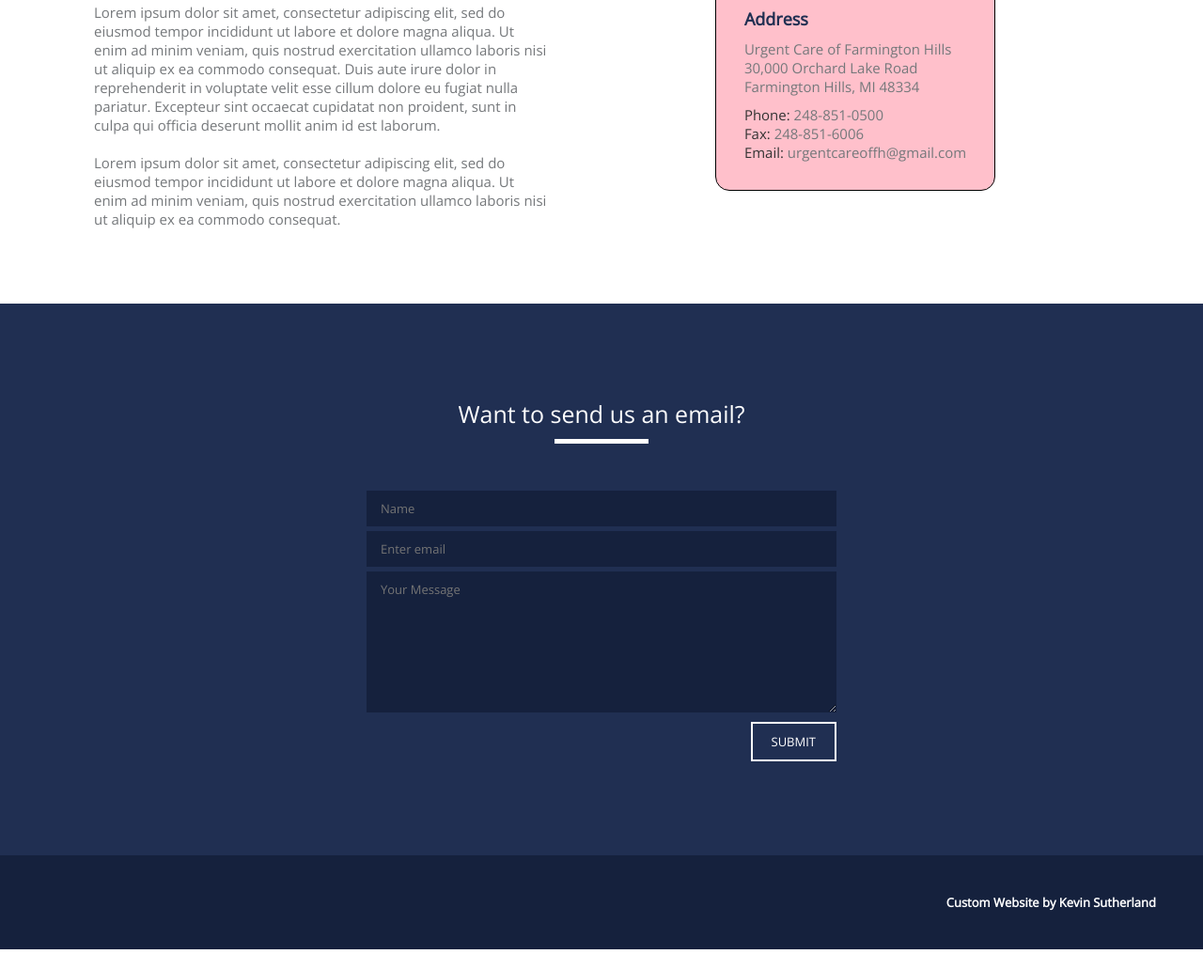
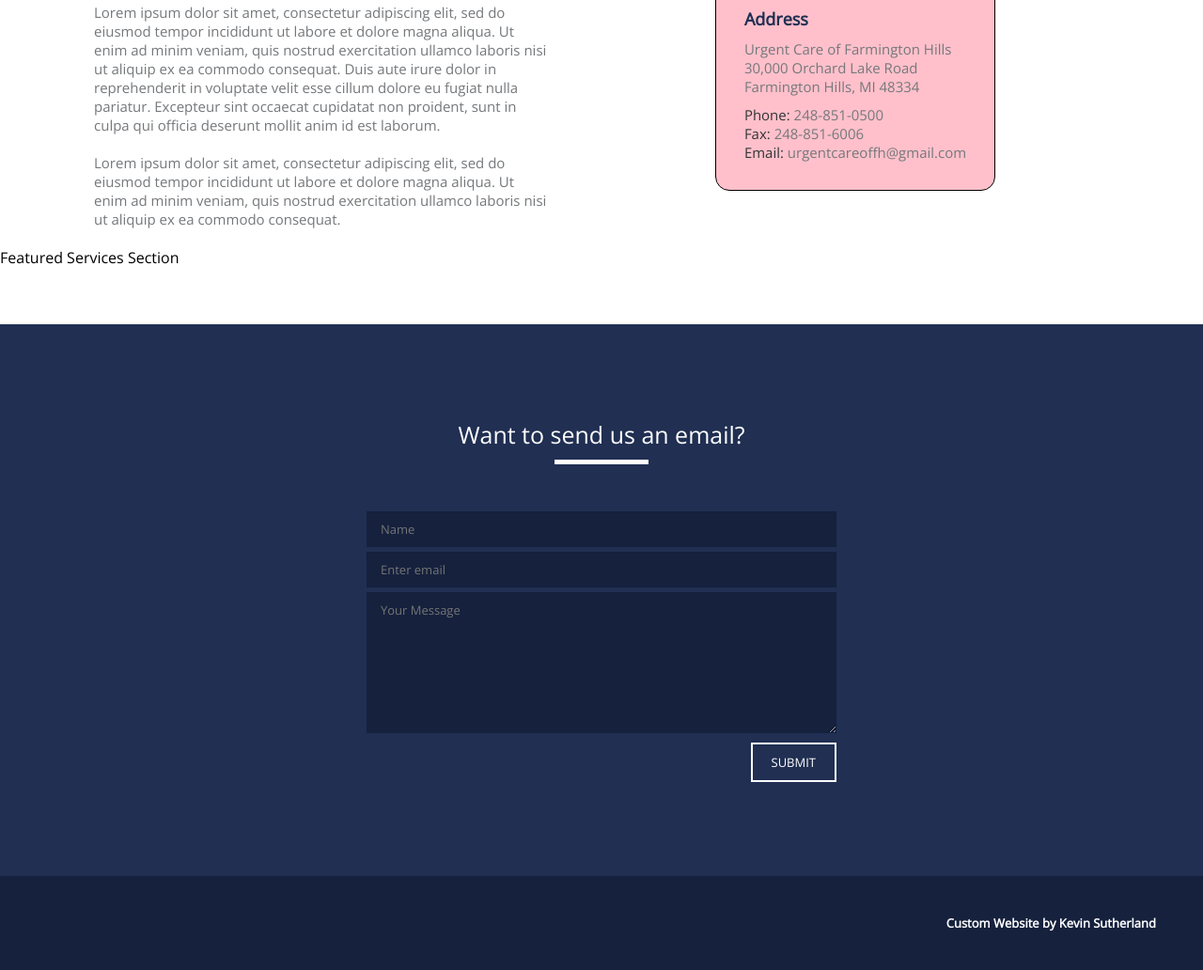
Before and after one commit to suuuth/v1, a website: page index.html in a window 1280 px wide. Shown: the part 1139-2171 px from the top of the page at 94% size. Before the commit the page ends 2149 px from the top, so only its background shows below. Drawn offline with nearby package versions, Linux system fonts and the light colour scheme; files that its build step writes are made by us from their sources.

Commit message:
fixing gh-pages

```diff
--- a/index.html
+++ b/index.html
@@ -96,6 +96,10 @@
   </div>
 </div>
 
+<div class="featured">
+  Featured Services Section
+</div>
+
 <footer>
   <div class="header">Want to send us an email?</div>
   <div class="header-bar"></div>
```
